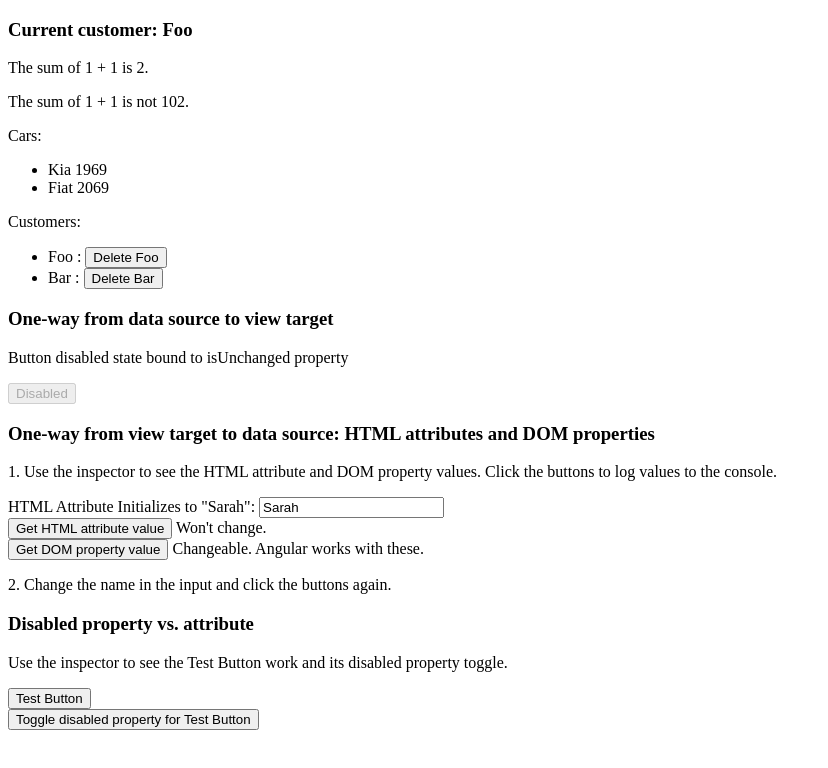
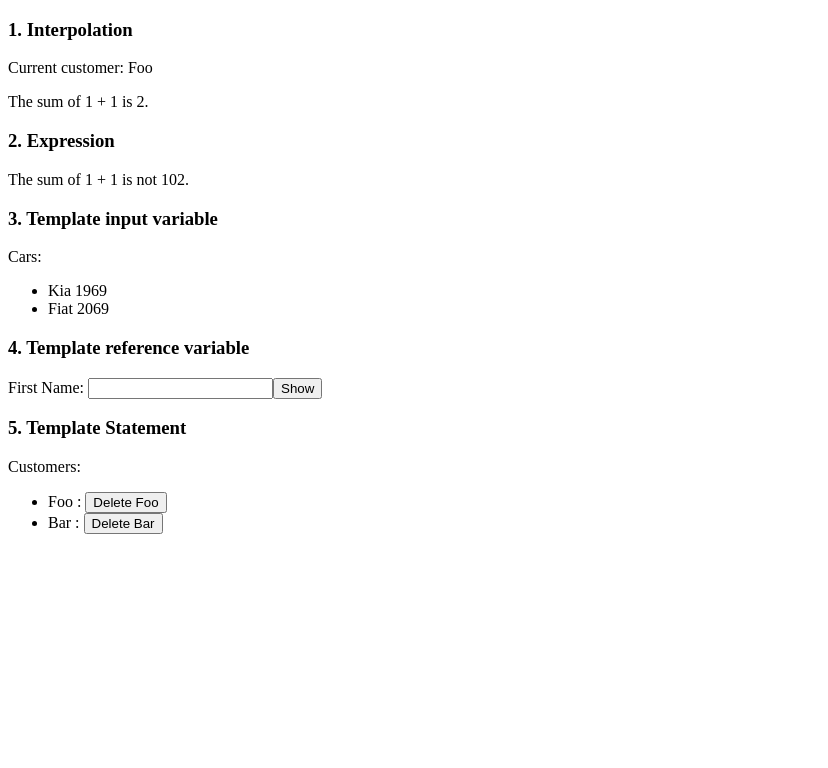
Before and after one commit to xgirma/ct-template-syntax, an Angular app: page / in a window 1280 px wide. Shown: the top 768 px of the page, without its empty margins (0-828 px from the left). Built offline with nearby package versions, Linux system fonts and the light colour scheme.

Commit message:
add tests

```diff
--- a/src/app/app.component.html
+++ b/src/app/app.component.html
@@ -1,56 +1,40 @@
-<h3 id="interpolation">Current customer: {{ currentCustomer }}</h3>
-
-<!-- "The sum of 1 + 1 is 2" -->
+<!--interpolation-->
+<h3>1. Interpolation</h3>
+<p id="interpolation">Current customer: {{ currentCustomer }}</p>
 <p>The sum of 1 + 1 is {{1 + 1}}.</p>
 
-<!-- "The sum of 1 + 1 is not 4" -->
+
+<!--expression-->
+<h3>2. Expression</h3>
 <p id="expression">The sum of 1 + 1 is not {{1 + 1 + getVal()}}.</p>
 
+
+<!--template input variable, car-->
+<h3>3. Template input variable</h3>
 <p>Cars:</p>
 <ul>
-  <li *ngFor="let car of cars">{{car.make}} {{car.year}}</li>
+  <li *ngFor="let car of cars" class="cars">
+    {{car.make}} {{car.year}}
+  </li>
 </ul>
 
+
+<!--template reference variable, firstNameInput-->
+<h3>4. Template reference variable </h3>
+<p *ngIf="fullName"  id="fullName">Full Name: {{fullName}}</p>
+<label id="templateRefVariable">
+  First Name:
+  <input type="text" #firstNameInput>
+  <button (click)="show(firstNameInput)">Show</button>
+</label>
+
+
+<!--Template statements-->
+<h3>5. Template Statement</h3>
 <p>Customers:</p>
-<ul>
+<ul id="templateStatements">
   <li *ngFor="let customer of customers">
     {{customer.name}} :
-    <button (click)="deleteCustomer(customer.id)">Delete {{customer.name}}</button></li>
+    <button (click)="deleteCustomer(customer.id)">Delete {{customer.name}}</button>
+  </li>
 </ul>
-
-<!-- One-way from data source to view target-->
-<div>
-  <h3>One-way from data source to view target</h3>
-  <p>Button disabled state bound to isUnchanged property</p>
-  <button [disabled]="isUnchanged">Disabled</button>
-</div>
-
-<!-- One-way from view target to data source -->
-<div (keyup)="0">
-  <h3>One-way from view target to data source: HTML attributes and DOM properties</h3>
-  <p>1. Use the inspector to see the HTML attribute and DOM property values. Click the buttons to log values to the console.</p>
-
-  <label>HTML Attribute Initializes to "Sarah":
-    <input type="text" value="Sarah" #bindingInput></label>
-  <div>
-    <button (click)="getHTMLAttributeValue()">Get HTML attribute value</button> Won't change.
-  </div>
-
-  <div>
-    <button (click)="getDOMPropertyValue()">Get DOM property value</button> Changeable. Angular works with these.
-  </div>
-
-  <p>2. Change the name in the input and click the buttons again.</p>
-</div>
-
-<!-- Two way -->
-<div>
-  <h3>Disabled property vs. attribute</h3>
-  <p>Use the inspector to see the Test Button work and its disabled property toggle.</p>
-  <div>
-    <button id="testButton" (click)="working()">Test Button</button>
-  </div>
-  <div>
-    <button (click)="toggleDisabled()">Toggle disabled property for Test Button</button>
-  </div>
-</div>
--- a/src/app/app.component.ts
+++ b/src/app/app.component.ts
@@ -10,43 +10,30 @@ import { ICar } from './models/car';
   styleUrls: ['./app.component.css']
 })
 export class AppComponent {
-  @ViewChild('bindingInput', { static: false }) bindingInput: ElementRef;
-  title = 'ct-template-syntax';
   currentCustomer = 'Foo';
-  isUnchanged = true;
+  cars: ICar[] = [
+    new Car(1969, 'Kia'),
+    new Car(2069, 'Fiat')
+  ];
+
+  fullName: string;
+  // Reference firstNameInput variable inside Component
+  @ViewChild('firstName', { static: false }) nameInputRef: ElementRef;
+
   customers = [
     new Customer(1, 'Foo'),
     new Customer(2, 'Bar')
-  ];
-
-  cars: ICar[] = [
-    new Car(1969, 'Kia'),
-    new Car(2069, 'Fiat')
   ];
 
   getVal() {
     return 100;
   }
 
+  show(firstNameInput: HTMLInputElement) {
+    this.fullName = firstNameInput.value + ' ' + 'Foo';
+  }
+
   deleteCustomer(id) {
     this.customers = this.customers.filter(customer => customer.id !== id);
   }
-
-  getHTMLAttributeValue(): any {
-    console.warn('HTML attribute value: ' + this.bindingInput.nativeElement.getAttribute('value'));
-  }
-
-  getDOMPropertyValue(): any {
-    console.warn('DOM property value: ' + this.bindingInput.nativeElement.value);
-  }
-
-  toggleDisabled(): any {
-    const testButton = document.getElementById('testButton') as HTMLInputElement;
-    testButton.disabled = !testButton.disabled;
-    console.warn(testButton.disabled);
-  }
-
-  working(): any {
-    console.warn('Test Button works!');
-  }
 }
--- a/src/app/models/customer.ts
+++ b/src/app/models/customer.ts
@@ -1,4 +1,4 @@
 export interface ICustomer {
-  id: number,
-  name: string
+  id: number;
+  name: string;
 }
```
Also changed, not shown: src/app/app.module.ts (+5 -3 lines), 2 other files (tests, documents, lock files or other folders).
